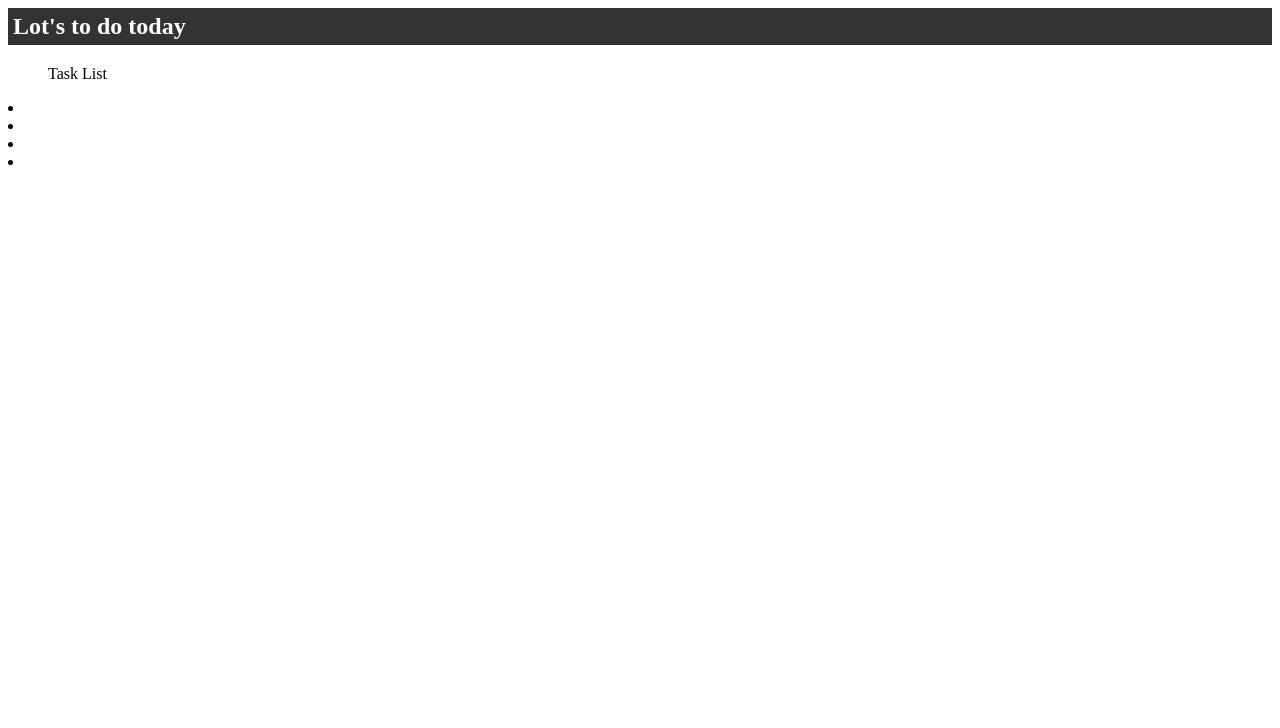
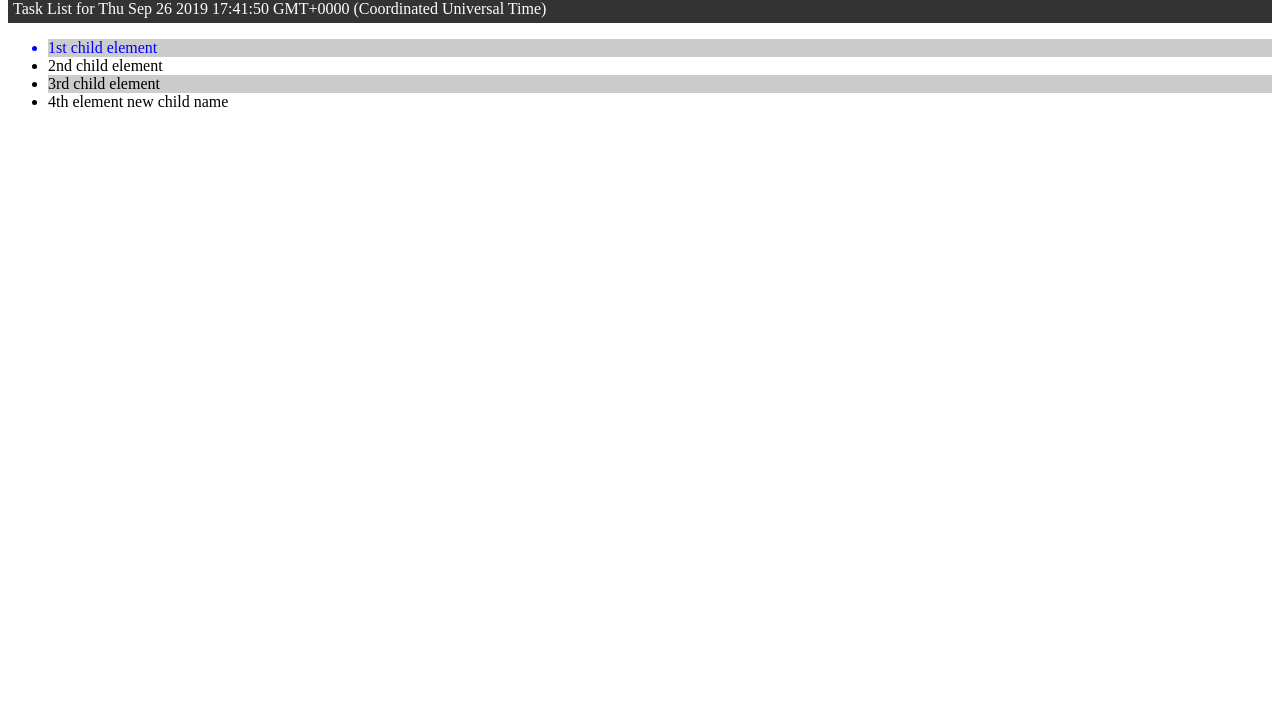
Before and after one commit to Kalobar4/javascript-developmental, a plain HTML site: page functions&methods/index.html in a window 1280 px wide. Shown: the part 72-800 px from the top of the page. Drawn offline with Linux system fonts and the light colour scheme.

Commit message:
Document Object Selector Methods Review

```diff
--- a/functions&methods/app.js
+++ b/functions&methods/app.js
@@ -1,4 +1,3 @@
-
 /////// WINDOWS / OBJECTS / PROPERTIES  ===  DOM interaction in client side JS window engine using v8 ///////
 
 
@@ -64,23 +63,89 @@ val = document.forms;  // returns an array of all forms in the DOM
 
 
 ////  DOM Manipulation ////
-/// Single Element Selector Methods ///  .getElementById() and
+/// Single Element Selector Methods on the document object ///  .getElementById() and .querySelector()
+
+let element = document.getElementById('task-title')
 
 // get attributes on a DOM element
 console.log(document.getElementById('task-title').className);
 
 // change style on a DOM element
-document.getElementById('task-title').style.background = '#333'
-document.getElementById('task-title').style.color = '#fff';
-document.getElementById('task-title').style.padding = '5px';
+element.style.background = '#333'
+element.style.color = '#fff';
+element.style.padding = '5px';
+
+// document.getElementById(task - title).style.display = "none";  // to make an element disappear (typically hooked to an event such as onclick etc.)
+
+///  textContent, innerText, innerHTML
+
+element.textContent = `Task List for ${new Date()}`
+
+///  document.querySelector( )
+console.log(document.querySelector('#task-title'));
+console.log(document.querySelector('.card-title'))
+console.log(document.querySelector('h2'))  // will select by . # or by element name.  But will only return the first element matching criteria  //  bc This is a single element selector.
+// you can also select nested elements
+document.querySelector('ul li').style.color = 'blue';
+// and use pseudo to select parent/child elements
+// document.querySelector('li: last-child').style.color = 'blue'
+// specify nth child using css 3
+// document.querySelector('li: nth-child(3)').style.color = 'green';
+// document.querySelector('li: nth-child(4)').textContent = '4th element new child name';
 
 
+////  DOM Manipulation ////
+/// Multi Element Selector Methods on the document object ///  .getElementsByClassName() and .getElementsByTagName()
+
+// const items = document.getElementsByClassName("card-title");
+// console.log(items)
+// console.log(items[0])
+// items[0].style.color = 'green';
+// items[3].textContent = '4th element new child name'
+
+const listItems = document.querySelector('ul').getElementsByClassName('card-title')
+
+console.log(listItems, 'limited range selector')
+
+// document.getElementsByTagName
+let lis = document.getElementsByTagName("li");
+console.log(lis)
+console.log(lis[0])
+lis[0].style.color = 'blue';
+lis[3].textContent = '4th element new child name'
+
+// Note However that html collections are not arrays  - so you will get xxx is not a function if you try and use array methods on it.
+
+//
+lis = Array.from(lis)  //  to convert array-obj into true array
+lis.reverse()  // execute array reverse method on it
+console.log(lis);
+
+// lis.forEach(function(li){
+//   console.log(li.className);
+//   li.textContent = `Index: ${index} now reversed order`
+// })   // to loop through list items and change their content...
 
 
+/////  QuerySelectorAll
 
+const items = document.querySelectorAll('ul.collection.li.collection-item')  // same as li now output as a node list
+console.log(items);
+// array method on node list
+items.forEach(function (item) {
+  // item.textContent = `Index: ${index} now reversed order`;
+  console.log(item)
+})
 
+const liOdd = document.querySelectorAll('li:nth-child(odd)');
+const liEven = document.querySelectorAll('li:nth-child(even)')
 
-
+liOdd.forEach(function (li, index) {
+  li.style.background = '#ccc'
+});
+for (let i = 0; i < liEven.length; i++) {
+  liEven[i].style.backgroun = '#f4f4f4'
+};
 
 
 
@@ -132,57 +197,57 @@ document.getElementById('task-title').style.padding = '5px';
 
 ///  LOOPS /// FOR, WHILE, DO WHILE and FOR IN
 
-// continue
-for (let i = 0; i < 10; i++) {
-  if (i === 2) {
-    console.log('Two is my favorite number, but I won\'t print it');
-    continue;    //  continue returns that iteration w o executing anything further for that round
-  }
-  console.log('Number :' + i);
-}
+// // continue
+// for (let i = 0; i < 10; i++) {
+//   if (i === 2) {
+//     console.log('Two is my favorite number, but I won\'t print it');
+//     continue;    //  continue returns that iteration w o executing anything further for that round
+//   }
+//   console.log('Number :' + i);
+// }
 
-// while  // only condition goes in (); increment should be inside execution block.  === best to use a while loop when you don't know for certain the number of iterations that you will need.  a for loop when it is defined.
-// let i = 0
-// while (i < 10) {
-//   console.log('Number ' + i);
-//   i++
-// };
+// // while  // only condition goes in (); increment should be inside execution block.  === best to use a while loop when you don't know for certain the number of iterations that you will need.  a for loop when it is defined.
+// // let i = 0
+// // while (i < 10) {
+// //   console.log('Number ' + i);
+// //   i++
+// // };
 
-// do while -- same as while loop but always runs 1x
-// let i = 0;
-// do {
-//   console.log('Number: ' + i)
-// }
-// while (i < 10);
+// // do while -- same as while loop but always runs 1x
+// // let i = 0;
+// // do {
+// //   console.log('Number: ' + i)
+// // }
+// // while (i < 10);
 
 
 
 
-// Array for loops
-const cars = ['ford', 'chevy', 'mazda', 'toyota', 'bmw']
+// // Array for loops
+// const cars = ['ford', 'chevy', 'mazda', 'toyota', 'bmw']
 
-/// LOOP THROUGH AN ARRAY
-/// For Loop
-// for (i = 0; i < cars.length; i++) {
-//   console.log(cars[i])
-// };
+// /// LOOP THROUGH AN ARRAY
+// /// For Loop
+// // for (i = 0; i < cars.length; i++) {
+// //   console.log(cars[i])
+// // };
 
-///For Each Loop - takes in a cb to execute on each item
+// ///For Each Loop - takes in a cb to execute on each item
 
-// cars.forEach(function (car, index, array) {
-//   console.log(`Index ${index}: ${car}`)
-//   console.log(array)
-// })
+// // cars.forEach(function (car, index, array) {
+// //   console.log(`Index ${index}: ${car}`)
+// //   console.log(array)
+// // })
 
-////  For In Loop for Objects
-const user = {
-  firstName: 'John',
-  lastName: 'Doe',
-  age: 40
-}
+// ////  For In Loop for Objects
+// const user = {
+//   firstName: 'John',
+//   lastName: 'Doe',
+//   age: 40
+// }
 
-for (let x in user) {
-  console.log(`key is ${x}`)  // x is the key
-  console.log(`value is ${user[x]}`)  // x is the value
-  console.log(`object is ${x} : ${user[x]}`)
-}
+// for (let x in user) {
+//   console.log(`key is ${x}`)  // x is the key
+//   console.log(`value is ${user[x]}`)  // x is the value
+//   console.log(`object is ${x} : ${user[x]}`)
+// }
--- a/functions&methods/index.html
+++ b/functions&methods/index.html
@@ -4,18 +4,17 @@
     <meta charset="UTF-8" />
     <meta name="viewport" content="width=device-width, initial-scale=1.0" />
     <meta http-equiv="X-UA-Compatible" content="ie=edge" />
-    <title>Google Chrome Console</title>
+    <title>Java Script Review</title>
   </head>
   <body>
-    <h1>Hello World</h1>
-    <h2 id="task-title" class="task-class">Lot's to do today</h2>
+    <h2 class="task-class">Hello World</h2>
+    <ul id="task-title"></ul>
     <ul>
-      Task List
+      <li class="card-title">1st child element</li>
+      <li class="card-title">2nd child element</li>
+      <li class="card-title">3rd child element</li>
+      <li class="card-title">4th child element</li>
     </ul>
-    <li></li>
-    <li></li>
-    <li></li>
-    <li></li>
 
     <script src="app.js"></script>
   </body>
```
